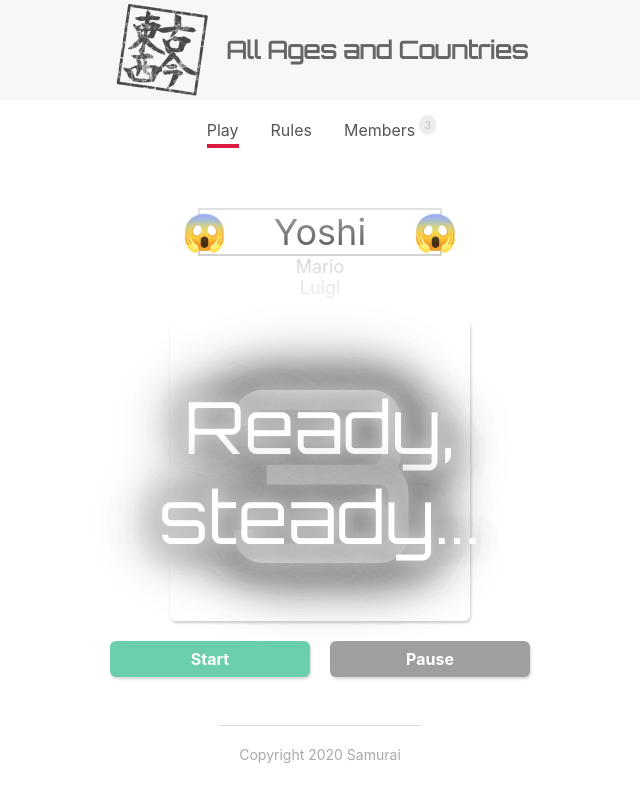
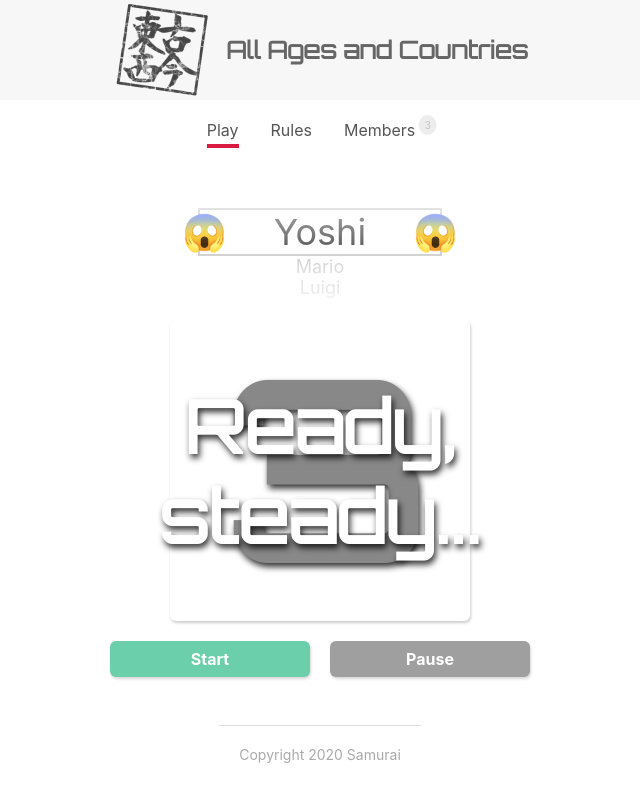
Before and after one commit to compranata/svelte-countdown, a Svelte app: page / in a window 1280 px wide. Both pictures are taken after a click on the element "Play". Shown: the whole page, without its empty margins (320-960 px from the left). Built offline with nearby package versions, Linux system fonts and the light colour scheme.

Commit message:
loop switch working

```diff
--- a/src/components/Playground/Counter.svelte
+++ b/src/components/Playground/Counter.svelte
@@ -39,7 +39,7 @@
 
   const resetState = () => {
     const isTerminated = currentPlayerId === totalPlayers -1 && !$Config.loop;
-    if (isTerminated) {
+    if (isTerminated && isRunning) {
       isRunning = false;
       return false;
     } else {
@@ -67,8 +67,8 @@
 </script>
 
 <div class="counter" disabled={isPaused} on:click={handleStart}>
-  <span class="digits glow">{counter}</span>
-  <span class="ready glow" class:show={!isRunning}>Ready, steady...</span>
+  <span class="digits shadow">{counter}</span>
+  <span class="ready shadow" class:show={!isRunning}>Ready, steady...</span>
 </div>
 <div class="controller">
   <Button type="secondary" disabled={isPaused} on:click={handleStart}>{isRunning ? 'Next' : 'Start'}</Button>
@@ -79,6 +79,7 @@
   .counter {
     font-family: 'Orbitron', sans-serif;
     font-size: 15em;
+    font-weight: 900;
     text-align: center;
     cursor: pointer;
     border-radius: 6px;
@@ -95,6 +96,8 @@
     left: 50%;
     transform: translate(-50%, -50%);
     font-size: .3em;
+    font-weight: 800;
+    color: white;
   }
   .show {
     display: block;
@@ -103,6 +106,11 @@
     display: grid;
     grid-template-columns: 1fr 1fr;
     grid-gap: 20px;
+  }
+
+  .shadow {
+    /* color: white; */
+    text-shadow: 2px 4px 6px rgba(0,0,0,0.8);
   }
   .glow {
     color: #fff;
--- a/src/components/Playground/index.svelte
+++ b/src/components/Playground/index.svelte
@@ -1,29 +1,25 @@
 <script>
+  import { createEventDispatcher } from 'svelte';
   import Counter from './Counter.svelte';
   import PlayersLoop from './Players.svelte';
   import { Players, Config } from '../../stores/State.js';
 
+  const dispatch = createEventDispatcher();
+
   let currentPlayerId = 0;
-  let isTerminate = false;
 
   $: totalPlayers = $Players.length;
+  $: isLastPlayer = currentPlayerId === totalPlayers - 1;
 
   const moveNextPlayer = () => {
-    const isLastPlayer = currentPlayerId === totalPlayers - 1;
-
-    if (isLastPlayer) {
-      isTerminate = !$Config.loop;
-      currentPlayerId = 0
-    } else {
-      currentPlayerId++;
-    }
+    currentPlayerId = (isLastPlayer) ? 0 : currentPlayerId + 1;
   };
 </script>
 
 
 <div class="playground">
   <PlayersLoop {currentPlayerId} />
-  <Counter on:bomb on:next={moveNextPlayer} {currentPlayerId}} />
+  <Counter on:next={moveNextPlayer} on:bomb {currentPlayerId}} />
 </div>
 
 <style>
```
